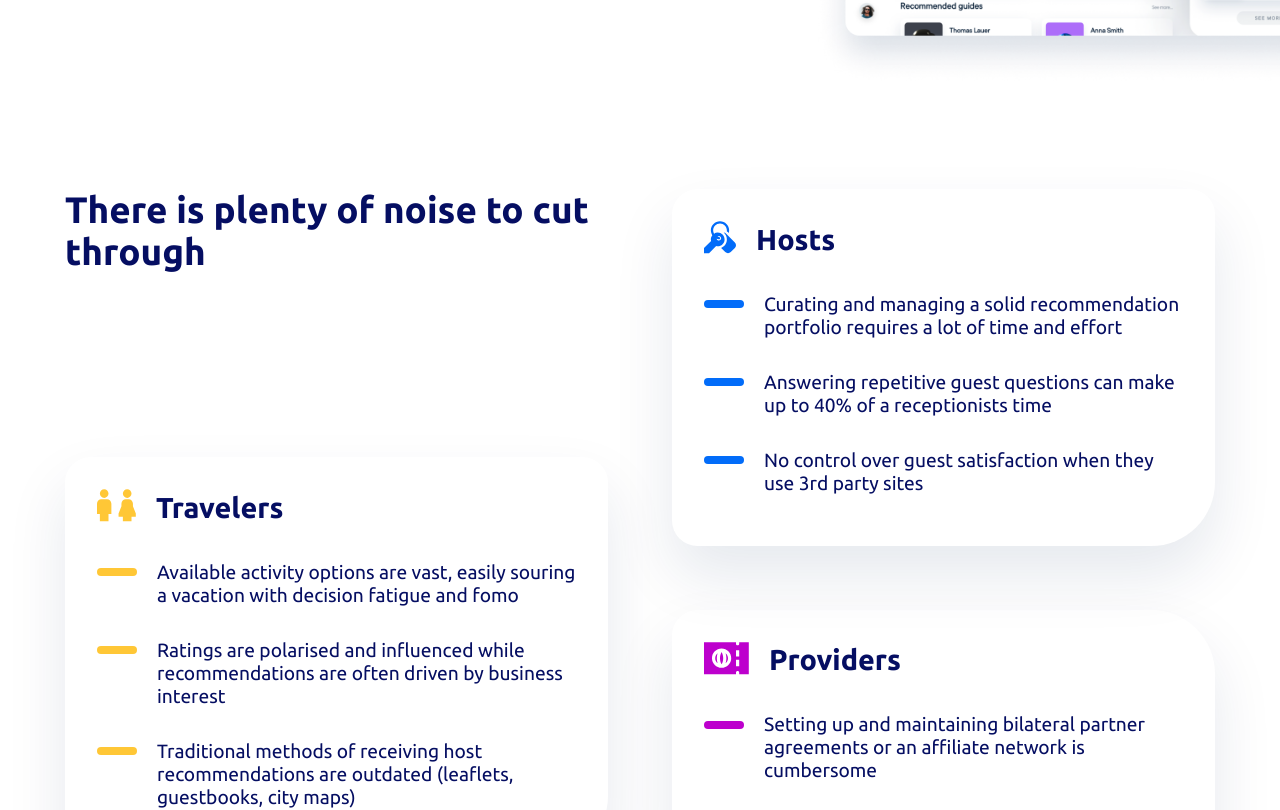
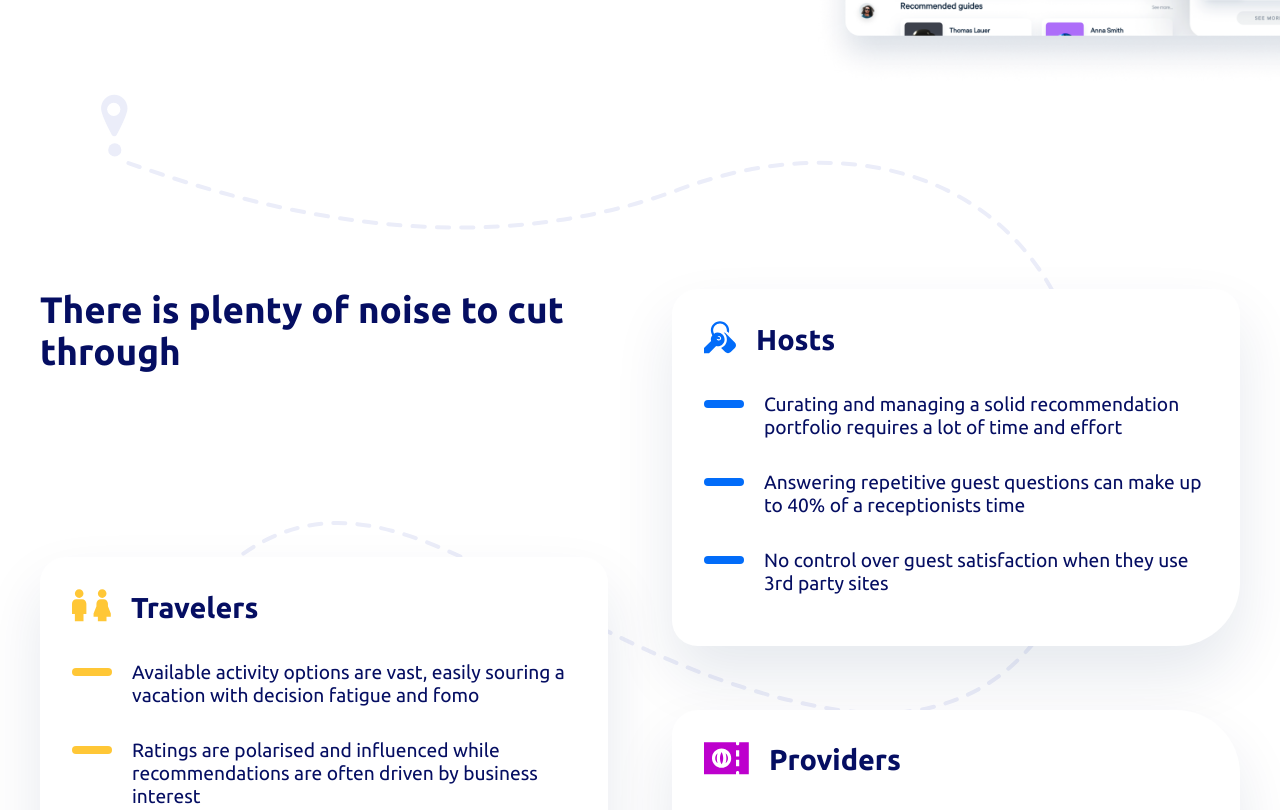
Before and after one commit to pepper-labs/tripel.io, a Next.js app: page / in a window 1280 px wide. Shown: the part 432-1242 px from the top of the page. Built offline with nearby package versions, Linux system fonts and the light colour scheme.

Commit message:
Enhance visuals of the product highlights section

```diff
--- a/styles/Home.module.css
+++ b/styles/Home.module.css
@@ -88,6 +88,38 @@
   display: grid;
   grid-template-columns: 1fr 1fr;
   gap: 5vw;
+  padding: 150px 0;
+  position: relative;
+}
+
+.highlights:before {
+  display: block;
+  content: '';
+  position: absolute;
+  left: 0;
+  right: 0;
+  top: -300px;
+  height: 800px;
+  background-image: url('/pin.svg');
+  background-size: contain;
+  background-position: center center;
+  background-repeat: no-repeat;
+  z-index: 10;
+}
+
+.highlights:after {
+  display: block;
+  content: '';
+  position: absolute;
+  left: 0;
+  right: 0;
+  bottom: 0;
+  height: 1000px;
+  background-image: url('/plane.svg');
+  background-size: contain;
+  background-position: center center;
+  background-repeat: no-repeat;
+  z-index: 10;
 }
 
 @media (max-width: 700px) {
@@ -99,11 +131,16 @@
 .highlights h2 {
   font-size: 2.3em;
   margin: 0 0 5em;
+  position: relative;
+  z-index: 20;
 }
 
 .highlight {
   padding: 2.5vw;
   box-shadow: 0 30px 60px rgba(0, 37, 86, 0.1);
+  z-index: 20;
+  position: relative;
+  background-color: #fff;
 }
 
 .highlight + .highlight {
```
Also changed, not shown: public/pin.svg (added), public/plane.svg (added).
